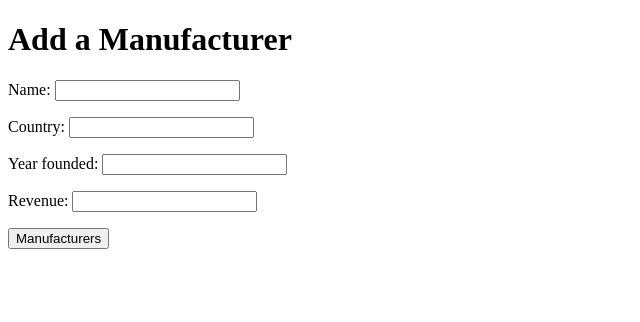
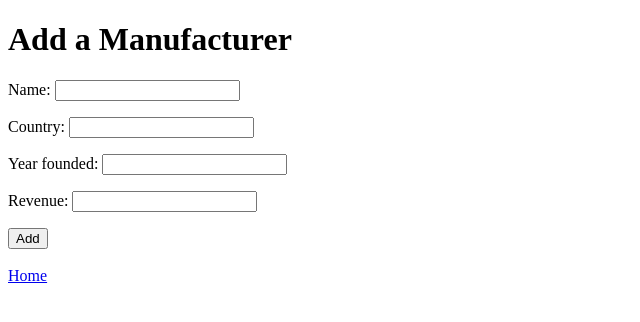
Before and after one commit to biyer2000/Automobiles, a Django app: page /add_Manu/ in a window 1280 px wide. Shown: the top 322 px of the page, without its empty margins (0-640 px from the left). Run offline with Django 3.2, Linux system fonts and the light colour scheme.

Commit message:
HTML page add_manufacturers working

```diff
--- a/cars/models.py
+++ b/cars/models.py
@@ -1,11 +1,15 @@
 from django.db import models
 
 # Create your models here.
+
+
 class Manufacturers(models.Model):
     name = models.CharField(max_length=40)
     country = models.CharField(max_length=12)
     year_founded = models.IntegerField()
     revenue = models.FloatField()
+
+
 
 class Vehicle(models.Model):
     manufacturer = models.ForeignKey(Manufacturers, on_delete=models.CASCADE)
@@ -15,6 +19,7 @@ class Vehicle(models.Model):
     car_availabilty = models.IntegerField()
     seating_capacity = models.IntegerField()
     vehicle_type = models.CharField(max_length = 10)
+
 
 class Person(models.Model):
     name = models.CharField(max_length = 50)
--- a/cars/views.py
+++ b/cars/views.py
@@ -26,14 +26,21 @@ def add_Manu(request):
     #cursor.execute("""INSERT INTO db.sqlite3.Manufacturers (name, country, year_founded,revenue) VALUES (%s,%s,%s,%s)""",(name, country, year, revenue))
     #return render(request, "add_manufactuers.html")
     if request.method == 'POST':
-        form = ManuForm(request.POST)
-        if form.is_valid():
-            form.save()
+        #form = ManuForm(request.POST)
+        #if form.is_valid():
+            #form.save()
             # read the doc for `redirect` and change the destination to
             # something that makes sense for your app.
             # as to why we redirect, cf  https://en.wikipedia.org/wiki/Post/Redirect/Get
-            return redirect("/")
-
+            #return redirect("/")
+        cursor = connection.cursor()
+        name = request.POST["name"]
+        country = request.POST["country"]
+        year = request.POST["year_founded"]
+        revenue = request.POST["revenue"]
+        cursor.execute("""INSERT INTO cars_manufacturers (name, country, year_founded,revenue) VALUES (%s,%s,%s,%s)""",
+                       (name, country, year, revenue))
+        return render(request, "home.html")
     else:
         # GET request, present an empty form
         form = ManuForm()
--- a/templates/add_manufacturers.html
+++ b/templates/add_manufacturers.html
@@ -10,7 +10,10 @@
         <form action="" method="POST">
             {% csrf_token %}
             {{ form.as_p }}
-            <input type="submit" value="Manufacturers"/>
+            <input type="submit" value="Add"/>
         </form>
+    <br />
+    <a href="{% url 'home' %}">Home</a>
+
     </body>
 </html>
--- a/templates/home.html
+++ b/templates/home.html
@@ -5,8 +5,10 @@
     <title>Home</title>
 </head>
 <body>
-"Welcome Home."
+<h1> Welcome Home.</h1>
+<h4> Index </h4>
 <a href="{% url 'manu' %}">Manufacturers</a>
+<br />
 <a href="{% url 'add_Manu' %}">Add Manufacturers</a>
 </body>
 </html>
```
Also changed, not shown: db.sqlite3.
